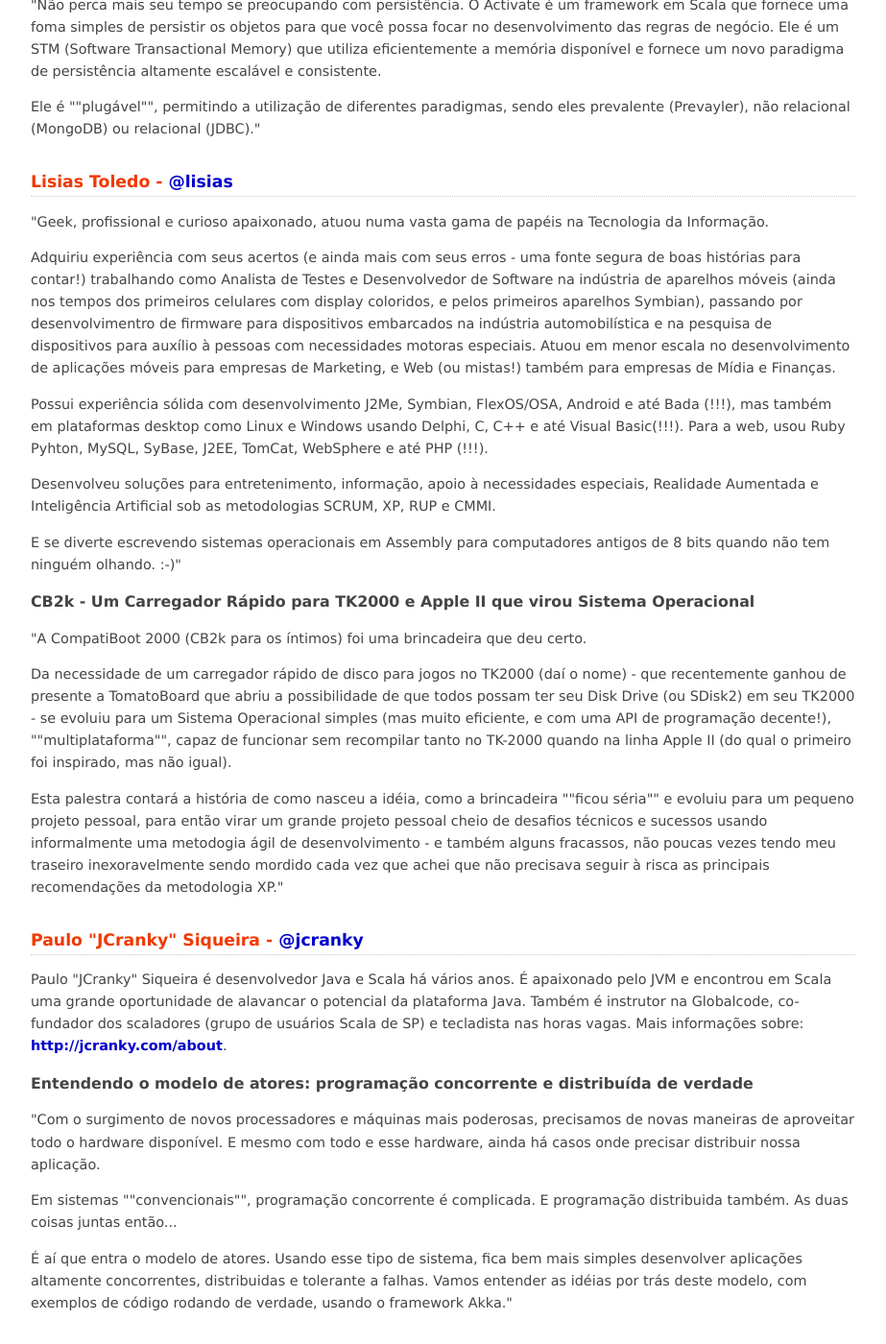
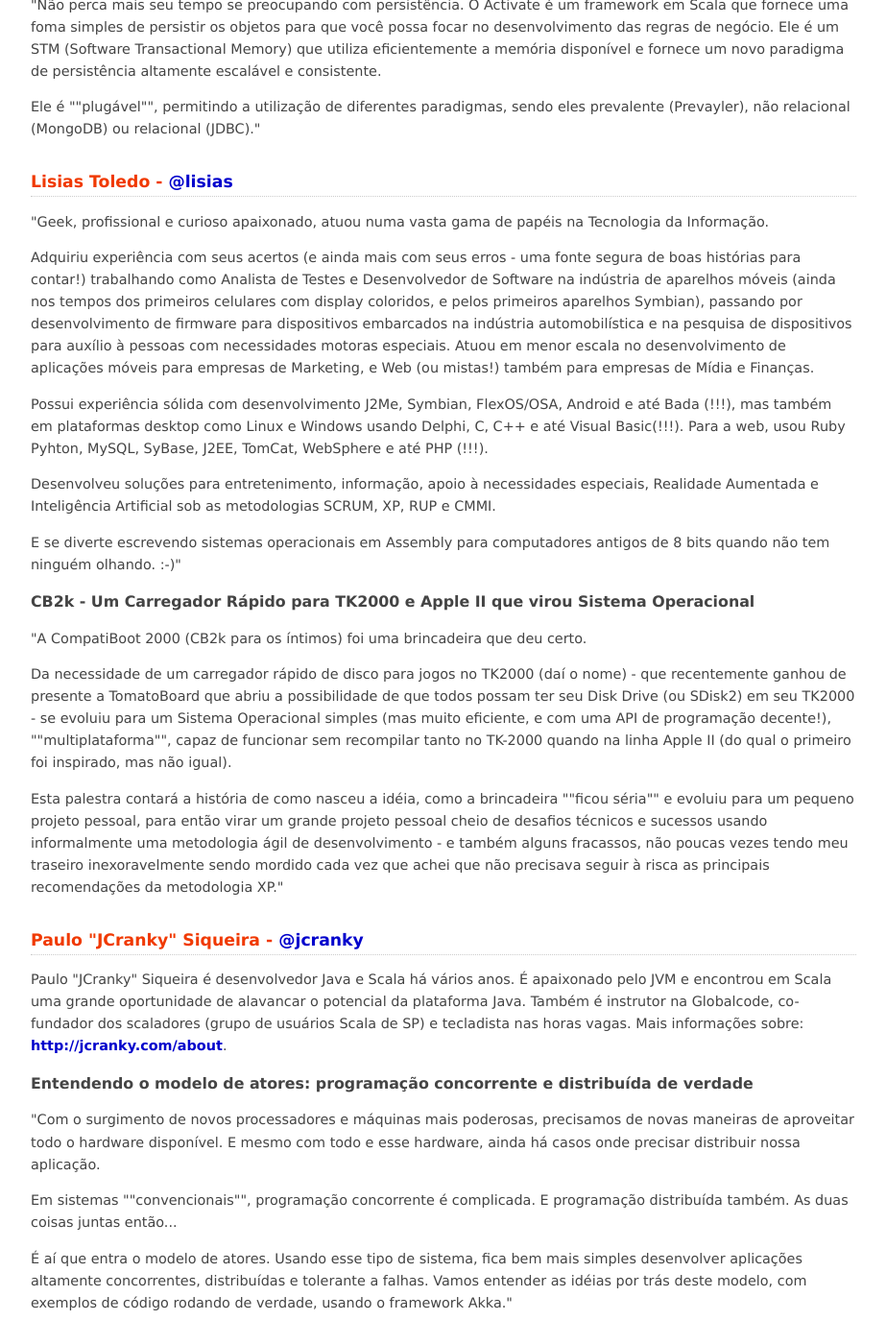
Before and after one commit to devinsampa/devinsampa.github.io, a Jekyll site: the page built from 2012/index.html, in a window 1280 px wide and 1400 px high, scrolled down 1214 px. Shown: the whole window at 96% size, without its empty margins (178-1101 px from the left). Built offline with Jekyll 4.4.1, drawn with Linux system fonts in a browser that asks for light colours; nearby versions of some CDN libraries; some of the changed text lies outside the part shown.

Commit message:
correção ortografica

```diff
--- a/2012/index.html
+++ b/2012/index.html
@@ -40,7 +40,7 @@
 	<h2>Lisias Toledo - <a href="http://twitter.com/lisias" title="Siga o Lisias Toledo no Twitter">@lisias</a></h2>
 	<p>"Geek, profissional e curioso apaixonado, atuou numa vasta gama de papéis na Tecnologia da Informação.</p>
 
-	<p>Adquiriu experiência com seus acertos (e ainda mais com seus erros - uma fonte segura de boas histórias para contar!) trabalhando como Analista de Testes e Desenvolvedor de Software na indústria de aparelhos móveis (ainda nos tempos dos primeiros celulares com display coloridos, e pelos primeiros aparelhos Symbian), passando por desenvolvimentro de firmware para dispositivos embarcados na indústria automobilística e na pesquisa de dispositivos para auxílio à pessoas com necessidades motoras especiais. Atuou em menor escala no desenvolvimento de aplicações móveis para empresas de Marketing, e Web (ou mistas!) também para empresas de Mídia e Finanças.</p>
+	<p>Adquiriu experiência com seus acertos (e ainda mais com seus erros - uma fonte segura de boas histórias para contar!) trabalhando como Analista de Testes e Desenvolvedor de Software na indústria de aparelhos móveis (ainda nos tempos dos primeiros celulares com display coloridos, e pelos primeiros aparelhos Symbian), passando por desenvolvimento de firmware para dispositivos embarcados na indústria automobilística e na pesquisa de dispositivos para auxílio à pessoas com necessidades motoras especiais. Atuou em menor escala no desenvolvimento de aplicações móveis para empresas de Marketing, e Web (ou mistas!) também para empresas de Mídia e Finanças.</p>
 
 	<p>Possui experiência sólida com desenvolvimento J2Me, Symbian, FlexOS/OSA, Android e até Bada (!!!), mas também em plataformas desktop como Linux e Windows usando Delphi, C, C++ e até Visual Basic(!!!). Para a web, usou Ruby Pyhton, MySQL, SyBase, J2EE, TomCat, WebSphere e até PHP (!!!).</p>
 
@@ -52,7 +52,7 @@
 
 	<p>Da necessidade de um carregador rápido de disco para jogos no TK2000 (daí o nome) - que recentemente ganhou de presente a TomatoBoard que abriu a possibilidade de que todos possam ter seu Disk Drive (ou SDisk2) em seu TK2000 - se evoluiu para um Sistema Operacional simples (mas muito eficiente, e com uma API de programação decente!), ""multiplataforma"", capaz de funcionar sem recompilar tanto no TK-2000 quando na linha Apple II (do qual o primeiro foi inspirado, mas não igual).</p>
 
-	<p>Esta palestra contará a história de como nasceu a idéia, como a brincadeira ""ficou séria"" e evoluiu para um pequeno projeto pessoal, para então virar um grande projeto pessoal cheio de desafios técnicos e sucessos usando informalmente uma metodogia ágil de desenvolvimento - e também alguns fracassos, não poucas vezes tendo meu traseiro inexoravelmente sendo mordido cada vez que achei que não precisava seguir à risca as principais recomendações da metodologia XP."</p>
+	<p>Esta palestra contará a história de como nasceu a idéia, como a brincadeira ""ficou séria"" e evoluiu para um pequeno projeto pessoal, para então virar um grande projeto pessoal cheio de desafios técnicos e sucessos usando informalmente uma metodologia ágil de desenvolvimento - e também alguns fracassos, não poucas vezes tendo meu traseiro inexoravelmente sendo mordido cada vez que achei que não precisava seguir à risca as principais recomendações da metodologia XP."</p>
 </section>
 
 <section id="paulo-siqueira" class="speaker container">
@@ -61,9 +61,9 @@
 	<h3>Entendendo o modelo de atores: programação concorrente e distribuída de verdade</h3>
 	<p>"Com o surgimento de novos processadores e máquinas mais poderosas, precisamos de novas maneiras de aproveitar todo o hardware disponível. E mesmo com todo e esse hardware, ainda há casos onde precisar distribuir nossa aplicação.</p>
 
-	<p>Em sistemas ""convencionais"", programação concorrente é complicada. E programação distribuida também. As duas coisas juntas então...</p>
+	<p>Em sistemas ""convencionais"", programação concorrente é complicada. E programação distribuída também. As duas coisas juntas então...</p>
 
-	<p>É aí que entra o modelo de atores. Usando esse tipo de sistema, fica bem mais simples desenvolver aplicações altamente concorrentes, distribuidas e tolerante a falhas. Vamos entender as idéias por trás deste modelo, com exemplos de código rodando de verdade, usando o framework Akka."</p>
+	<p>É aí que entra o modelo de atores. Usando esse tipo de sistema, fica bem mais simples desenvolver aplicações altamente concorrentes, distribuídas e tolerante a falhas. Vamos entender as idéias por trás deste modelo, com exemplos de código rodando de verdade, usando o framework Akka."</p>
 </section>
 
 <section id="rajiv-andrade" class="speaker container">
```
Also changed, not shown: other parts of 2012/index.html (+5 -5 lines).
